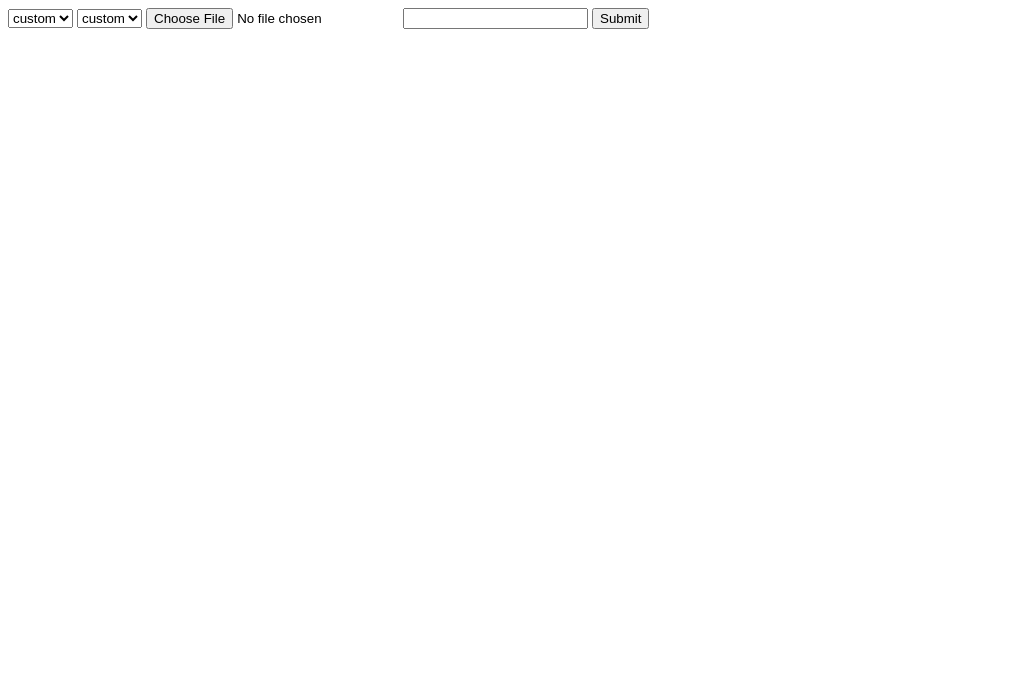
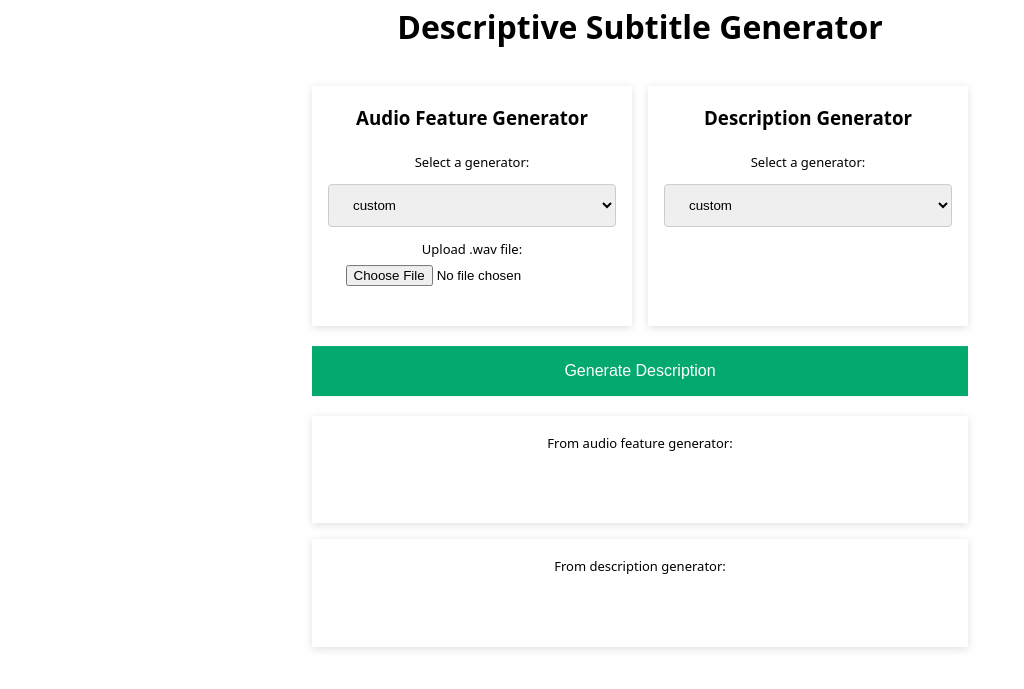
Before and after one commit to Zerazzt/kied, a PHP site: page / in a window 1280 px wide. Shown: the top 689 px of the page, without its empty margins (0-1024 px from the left). Run offline with PHP 8.4, Linux system fonts and the light colour scheme.

Commit message:
updated UI

```diff
--- a/parent-application/index.php
+++ b/parent-application/index.php
@@ -5,6 +5,9 @@ ini_set('display_errors', 1);
 $direx = explode('/', getcwd());
 define('DOCROOT', "/$direx[1]/$direx[2]/$direx[3]/");
 define('WEBROOT', "/$direx[1]/$direx[2]/$direx[3]/$direx[4]/");
+
+
+
 
 const parsers = [
 	'custom'  => 1,
@@ -25,7 +28,7 @@ $processed   = false;
 $name        = "";
 $described   = false;
 $description = "";
-
+$metrics = "";
 if (isset($_POST['submit'])) {
 	if ($_POST['parser'] == parsers['custom']) {
 		if (is_uploaded_file($_FILES['wav']['tmp_name'])) {
@@ -40,6 +43,17 @@ if (isset($_POST['submit'])) {
 				if ($status === 0) {
 					$processed = true;
 					$name = WEBROOT."tmp/".$id.".json";
+
+					// formats json as string string
+					$jsonContent = file_get_contents($name);
+					$metrics_obj = json_decode($jsonContent, true);
+
+					foreach ($metrics_obj as $key => $value) {
+						$metrics .= "\"$key\": $value,\n";
+					}
+					$metrics = rtrim($metrics, ",\n");
+					$metrics = nl2br($metrics);
+
 					if (file_exists($fileName)) {
 						unlink($fileName);
 					}
@@ -63,6 +77,17 @@ if (isset($_POST['submit'])) {
 		if ($status === 0) {
 			$processed = true;
 			$name = WEBROOT."tmp/".$id.".json";
+
+			// formats json as string
+			$jsonContent = file_get_contents($name);
+			$metrics_obj = json_decode($jsonContent, true);
+
+			foreach ($metrics_obj as $key => $value) {
+				$metrics .= "\"$key\": $value,\n";
+			}
+			$metrics = rtrim($metrics, ",\n");
+			$metrics = nl2br($metrics);
+
 		}
 		else {
 			echo "SPOTIFY EXEC FAIL:";
@@ -99,28 +124,98 @@ if (isset($_POST['submit'])) {
 	<meta charset="UTF-8">
 	<meta name="viewport" content="width=device-width, initial-scale=1.0">
 	<meta http-equiv="X-UA-Compatible" content="ie=edge">
+	<link rel="stylesheet" href="styles.css">
 </head>
 <body>
 	<form method="post" enctype="multipart/form-data">
-		<input type="hidden" name="MAX_FILE_SIZE" value="400000000">
-		<select name="parser">
+        <h1>Descriptive Subtitle Generator</h1>
+        <div class = "form-container">
+			<div class="feature-sections-container">
+				<div class="feature-section">
+					<h3 class = "feature-section-heading">Audio Feature Generator</h3>
+					<label for="parser">Select a generator: </label>
+					<select name="parser" id="parser" onchange="showHideComponent()">
 						<?php foreach (parsers as $parser => $key): ?>
 						<option value="<?=$key?>"><?=$parser?></option>
 						<?php endforeach; ?>
 					</select>
+					<label id="custom-parser-label">Upload .wav file: </label>
+					<div class="input-file-button" id="input-file-button">
+						<input type="file" id="wav" name="wav">
+						<input type="hidden" name="MAX_FILE_SIZE" value="400000000">
+					</div>
+					<label for="url" id="spotify-parser-label">Enter Spotify Soundtrack URL: </label>
+					<input type="url" id = "url" name="url">
 
-		<select name="descriptor">
+				</div>
+				<div class="feature-section">
+					<h3 class = "feature-section-heading">Description Generator</h3>
+					<label for="descriptor">Select a generator: </label>
+					<select name="descriptor" id = "descriptor">
 						<?php foreach (descriptors as $descriptor => $key): ?>
 						<option value="<?=$key?>"><?=$descriptor?></option>
 						<?php endforeach; ?>
 					</select>
+				</div>
+			</div>
+			<button type="submit" name="submit">Generate Description</button>
 
-		<input type="file" name="wav">
-		<input type="url" name="url">
+            <div class="feature-sections-container">
+				<div class="results-section">
+					<div class="output-section">
+						<p>From audio feature generator:
+						</p>
+						<br>
+						<span id="metrics"><?php echo $metrics?></span>
+					</div>
+					<div class="output-section">
+						<p>From description generator: </p>
+						<br>
+						<span> <?php echo $description?> </span>
+					</div>
+				</div>
+			</div>
+        </div>
 
-		<button type="submit" name="submit">Submit</button>
+
+
     </form>
+    <script>
+		window.onload = function() {
+			var fileInput = document.getElementById('input-file-button');
+			var customParserLabel = document.getElementById('custom-parser-label');
+			var spotifyParserLabel = document.getElementById('spotify-parser-label');
+            var url = document.getElementById('url');
+			fileInput.style.display = 'block';
+			customParserLabel.style.display = 'block';
+			url.style.display = 'none';
+			spotifyParserLabel.style.display='none';
+		}
+        function showHideComponent() {
+            // show hide inputs based on parser selection
+			console.log("show hide");
+            var selectedParser = document.getElementById('parser').value;
+            var fileInput = document.getElementById('input-file-button');
+			var customParserLabel = document.getElementById('custom-parser-label');
+			var spotifyParserLabel = document.getElementById('spotify-parser-label');
+            var url = document.getElementById('url');
+			console.log(fileInput)
+			console.log(selectedParser)
+            if (selectedParser == '1') {
+                fileInput.style.display = 'block';
+				customParserLabel.style.display = 'block';
+				url.style.display = 'none';
+				spotifyParserLabel.style.display='none';
+            }
+            else if (selectedParser == '2') {
+                fileInput.style.display = 'none';
+				customParserLabel.style.display = 'none';
+                url.style.display = 'block';
+				spotifyParserLabel.style.display='block';
+            }
 
+        }
+    </script>
 	<pre>
 <?php
 // Don't change this alignment unless you're changing the pre block as well.
@@ -132,7 +227,7 @@ if ($processed) {
 
 	<span>
 	<?php if ($described) {
-		echo $description;
+		// echo $description;
 	}
 	?>
 	</span>
--- /dev/null
+++ b/parent-application/styles.css
@@ -0,0 +1,90 @@
+body {
+    font-family: system-ui, sans-serif;
+    font-weight: normal;
+}
+h1 {
+    text-align: center;
+    align-self: center;
+}
+button {
+    background-color: #04AA6D; /* Green */
+    border: none;
+    color: white;
+    padding: 16px 32px;
+    text-align: center;
+    text-decoration: none;
+    display: inline-block;
+    font-size: 16px;
+    margin: 4px 2px;
+    transition-duration: 0.4s;
+    cursor: pointer;
+    width: 100%;
+    height: 20%;
+    align-self: center;
+}
+input[type=url], select {
+    width: 100%;
+    padding: 12px 20px;
+    margin: 8px 0;
+    display: inline-block;
+    border: 1px solid #ccc;
+    border-radius: 4px;
+    box-sizing: border-box;
+    width: 90%;
+}
+
+form {
+    position: absolute;
+    top: 40%;
+    left: 50%;
+    transform: translate(-50%, -50%);
+    display: flex;
+    flex-direction: column;
+    align-items: start;
+    gap: 1rem;
+}
+label, p {
+    font-size: 13px;
+    padding: 0.3rem 0;
+}
+span {
+    font-size: 13px;
+}
+.feature-section-heading {
+    text-align: center;
+}
+
+.form-container {
+    display: flex;
+    flex-direction: column;
+    gap: 1rem;
+
+}
+.feature-section {
+    min-width: 20rem;
+    display: flex;
+    flex-direction: column;
+    align-items: center;
+    height: 100%;
+    box-shadow: rgba(99, 99, 99, 0.2) 0px 2px 8px 0px;
+}
+.results-section {
+    width: 100%;
+    display: flex;
+    align-items: center;
+    flex-direction: column;
+    gap: 1rem;
+}
+.output-section {
+    width: 100%;
+    display: flex;
+    flex-direction: column;
+    align-items: center;
+    box-shadow: rgba(99, 99, 99, 0.2) 0px 2px 8px 0px;
+    padding-bottom: 2rem;
+}
+.feature-sections-container {
+    display: flex;
+    gap: 1rem;
+    height: 15rem;
+}
```
Also changed, not shown: 1 other file. Lines whose indentation alone changed are shown as unchanged.
